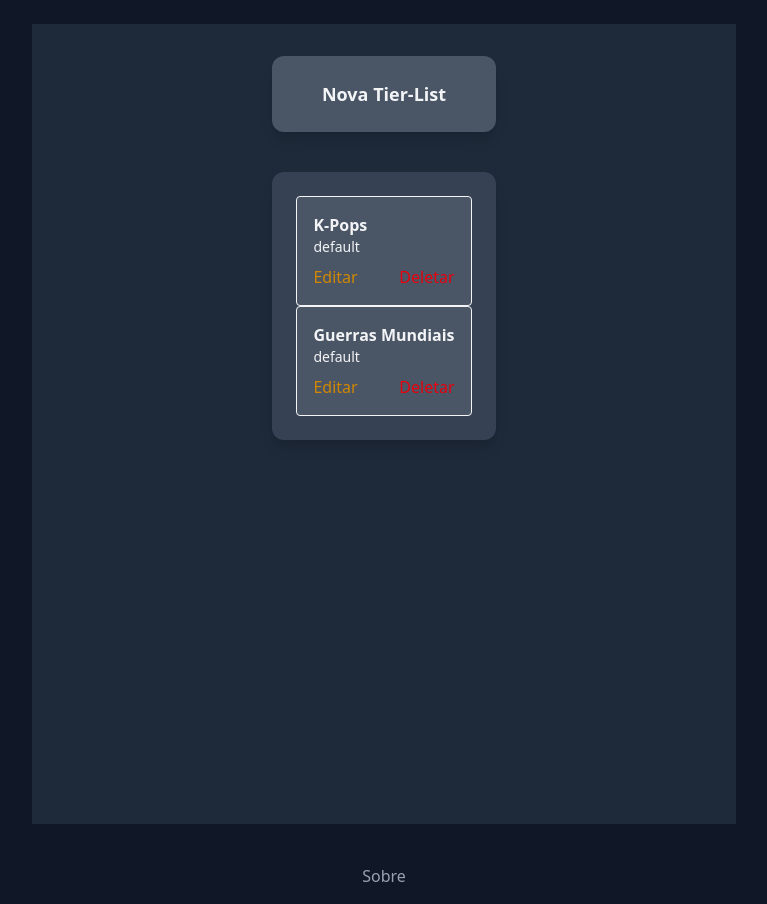
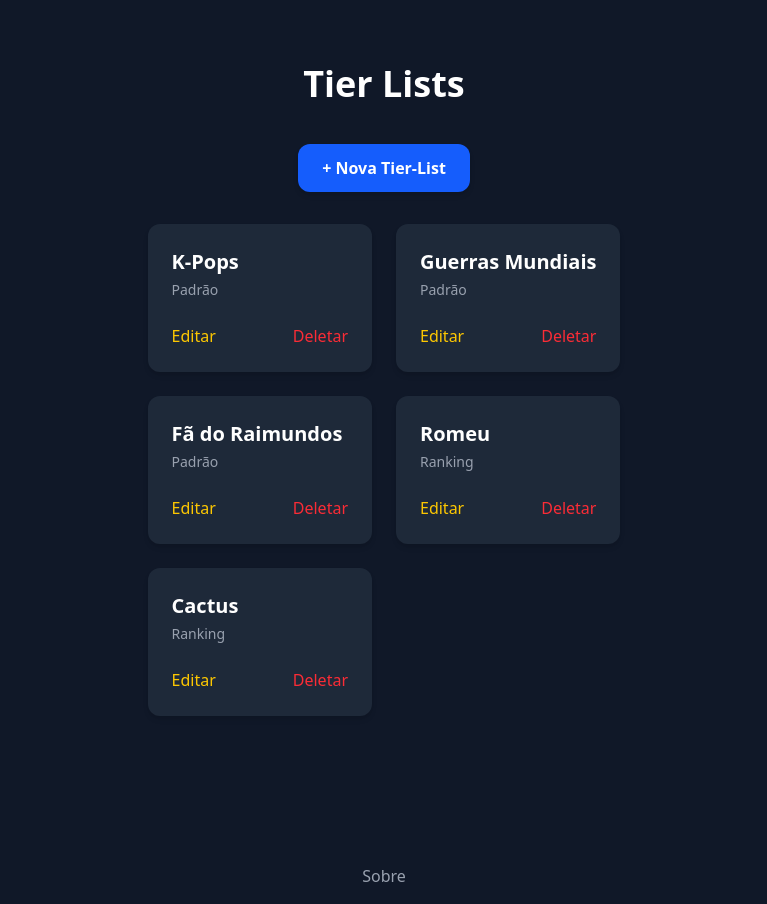
Before and after one commit to JoaoMiguelRita/TierList-Final-Frontend, a React (Vite) app: page / in a window 1280 px wide. Shown: the whole page, without its empty margins (256-1023 px from the left). Built offline with nearby package versions, Linux system fonts and the light colour scheme; data requests are answered from the project's data file.

Commit message:
Css da home atualizado

```diff
--- a/db.json
+++ b/db.json
@@ -9,13 +9,19 @@
           "id_item": "f16bb1c3-d86a-494c-9db3-9a114be54d6c",
           "name_item": "teste",
           "image_url": "",
-          "tier": "C"
+          "tier": "S"
         },
         {
           "id_item": "92a5aeee-0002-4e8f-9b33-4b89b8e582f9",
-          "name_item": "Teste",
+          "name_item": "Roberto",
           "image_url": "",
           "tier": "?"
+        },
+        {
+          "id_item": "ba52d528-3369-49f2-8e99-834f02d4af06",
+          "name_item": "triste",
+          "image_url": "",
+          "tier": "C"
         }
       ]
     },
@@ -37,6 +43,21 @@
           "tier": "A"
         }
       ]
+    },
+    {
+      "id": "7aaa8605-2903-4ea5-9e9c-b0a864a657cf",
+      "name": "Fã do Raimundos ",
+      "type": "default"
+    },
+    {
+      "id": "4ec2eafd-57a5-4c16-96ce-cbdaf0daf591",
+      "name": "Romeu",
+      "type": "ranking"
+    },
+    {
+      "id": "6468bcda-2567-464e-8edc-f9faf9f16411",
+      "name": "Cactus",
+      "type": "ranking"
     }
   ]
 }
--- a/package.json
+++ b/package.json
@@ -11,7 +11,6 @@
     "server": "json-server --watch db.json"
   },
   "dependencies": {
-    "@dnd-kit/core": "^6.3.1",
     "@dnd-kit/modifiers": "^9.0.0",
     "@dnd-kit/sortable": "^10.0.0",
     "@tailwindcss/vite": "^4.1.10",
--- a/src/App.jsx
+++ b/src/App.jsx
@@ -4,6 +4,7 @@ import DefaultLayout from "./layout/DefaultLayout";
 import SobrePage from "./pages/SobrePage";
 import TierForm from "./components/home/TierFormHome";
 import TierList from "./pages/TierListPage";
+import RankingListPage from "./pages/RankingListPage";
 
 export default function App() {
 
@@ -25,6 +26,10 @@ export default function App() {
           element: <TierList />,
         },
         {
+          path: "/ranking/:id",
+          element: <RankingListPage />,
+        },
+        {
           path: "/sobre",
           element: <SobrePage />,
         },
--- a/src/components/home/TierItemHome.jsx
+++ b/src/components/home/TierItemHome.jsx
@@ -10,7 +10,11 @@ export default function TierItemHome({ tier, onDelete, onEdit }) {
   });
 
   const handleCardClick = () => {
+    if (tier.type === "ranking") {
+      navigate(`/ranking/${tier.id}`);
+    } else {
       navigate(`/tierList/${tier.id}`);
+    }
   };
 
   /*const handleEdit = (e) => {
@@ -29,34 +33,43 @@ export default function TierItemHome({ tier, onDelete, onEdit }) {
   };
 
   const handleSave = () => {
+    if (formData.name.trim() === "") {
+      alert("O nome não pode estar vazio.");
+      return;
+    }
     onEdit(tier.id, formData);
     setIsEditing(false);
   };
 
   const handleDelete = (e) => {
     e.stopPropagation();
+    if (window.confirm("Tem certeza que deseja deletar esta Tier List?")) {
       onDelete(tier.id);
+    }
   };
 
   return (
     <>
       <div
-      className="flex flex-col border p-4 rounded hover:bg-gray-500 shadow-snpm bg-gray-600 cursor-pointer"
+        className="bg-gray-800 hover:bg-gray-700 transition-colors p-6 rounded-xl shadow-md cursor-pointer flex flex-col justify-between h-full"
         onClick={handleCardClick}
       >
-      <p className="font-bold">{tier.name}</p>
-      <p className="text-sm">{tier.type}</p>
+        <div>
+          <h2 className="text-xl font-bold mb-1">{tier.name}</h2>
+          <p className="text-sm text-gray-400 capitalize">
+            {tier.type === "default" ? "Padrão" : tier.type || "sem tipo"}
+          </p>
+        </div>
 
-      <div className="flex justify-between mt-2">
+        <div className="flex justify-between mt-6">
           <button
-          className="text-yellow-600 hover:underline"
-          /*onClick={handleEdit}*/
+            className="text-yellow-400 hover:underline"
             onClick={openEditModal}
           >
             Editar
           </button>
           <button
-          className="text-red-600 hover:underline"
+            className="text-red-500 hover:underline"
             onClick={handleDelete}
           >
             Deletar
@@ -68,24 +81,28 @@ export default function TierItemHome({ tier, onDelete, onEdit }) {
       Essa parte se chama Modal, foi a melhor forma apresentavel para
       realizar a edição do campo type.
     */}
+      {isEditing && (
+        <div className="fixed inset-0 bg-black bg-opacity-60 flex justify-center items-center z-50">
+          <div className="bg-gray-900 text-white p-6 rounded-xl shadow-lg w-full max-w-md">
+            <h2 className="text-2xl font-semibold mb-4">Editar Tier List</h2>
 
-    {isEditing && (
-        <div className="fixed inset-0 bg-black bg-opacity-50 flex justify-center items-center z-50">
-          <div className="bg-gray-800 text-white p-6 rounded shadow-lg w-full max-w-md">
-            <h2 className="text-xl font-semibold mb-4">Editar Tier List</h2>
-
+            <div className="mb-4">
+              <label className="block mb-1 text-sm">Nome</label>
               <input
                 type="text"
-              className="w-full p-2 rounded bg-gray-700 mb-4"
+                className="w-full p-2 rounded bg-gray-800 text-white focus:outline-none focus:ring-2 focus:ring-blue-500"
                 placeholder="Nome"
                 value={formData.name}
                 onChange={(e) =>
                   setFormData({ ...formData, name: e.target.value })
                 }
               />
+            </div>
 
+            <div className="mb-6">
+              <label className="block mb-1 text-sm">Tipo</label>
               <select
-              className="w-full p-2 rounded bg-gray-700 mb-4"
+                className="w-full p-2 rounded bg-gray-800 text-white focus:outline-none focus:ring-2 focus:ring-blue-500"
                 value={formData.type}
                 onChange={(e) =>
                   setFormData({ ...formData, type: e.target.value })
@@ -95,16 +112,17 @@ export default function TierItemHome({ tier, onDelete, onEdit }) {
                 <option value="default">Padrão</option>
                 <option value="ranking">Ranking</option>
               </select>
+            </div>
 
             <div className="flex justify-end gap-3">
               <button
-                className="bg-gray-600 hover:bg-gray-500 px-4 py-2 rounded"
+                className="bg-gray-700 hover:bg-gray-600 px-4 py-2 rounded"
                 onClick={() => setIsEditing(false)}
               >
                 Cancelar
               </button>
               <button
-                className="bg-indigo-600 hover:bg-indigo-500 px-4 py-2 rounded"
+                className="bg-blue-600 hover:bg-blue-500 px-4 py-2 rounded font-semibold"
                 onClick={handleSave}
               >
                 Salvar
@@ -114,6 +132,5 @@ export default function TierItemHome({ tier, onDelete, onEdit }) {
         </div>
       )}
     </>
-
   );
 }
--- a/src/components/home/TierListHome.jsx
+++ b/src/components/home/TierListHome.jsx
@@ -2,7 +2,7 @@ import TierItemHome from "./TierItemHome";
 
 export default function TierListHome({tierList, onDelete, onEdit}) {
   return (
-    <div className="min-w-sw mx-auto mt-10 bg-gray-700 text-gray-100  rounded-xl shadow-lg p-6">
+    <div className="grid sm:grid-cols-2 gap-6">
        {tierList.map(tier => (
             <TierItemHome
               key={tier.id}
--- a/src/layout/DefaultLayout.jsx
+++ b/src/layout/DefaultLayout.jsx
@@ -1,5 +1,3 @@
-// src/DefaultLayout.jsx
-
 import { Link, Outlet, useLocation } from "react-router-dom";
 
 export default function DefaultLayout() {
--- a/src/main.jsx
+++ b/src/main.jsx
@@ -1,6 +1,5 @@
 import { StrictMode } from 'react'
 import { createRoot } from 'react-dom/client'
-import './App.jsx'
 import App from './App.jsx'
 import './index.css'
 
--- a/src/pages/HomePage.jsx
+++ b/src/pages/HomePage.jsx
@@ -1,40 +1,44 @@
-import { useEffect, useState } from 'react';
-import { v4 as uuidv4} from 'uuid';
-import axios from 'axios';
-import TierListHome from '../components/home/TierListHome';
-import { Link } from 'react-router-dom';
+import { useEffect, useState } from "react";
+import { v4 as uuidv4 } from "uuid";
+import axios from "axios";
+import TierListHome from "../components/home/TierListHome";
+import { Link } from "react-router-dom";
 
 export default function HomePage() {
   const [tierList, setTierList] = useState([]);
 
   useEffect(() => {
-        axios.get('http://localhost:3000/tierList').then(
-        response => {
-            setTierList(response.data)
-        }
-        )
+    axios.get("http://localhost:3000/tierList").then((response) => {
+      setTierList(response.data);
+    });
   }, [tierList]);
 
   const handleEditarTier = (id, newTier) => {
-        axios.patch(`http://localhost:3000/tierList/${id}`, newTier)
+    axios.patch(`http://localhost:3000/tierList/${id}`, newTier);
   };
 
   const handleDeleteTier = (id) => {
     /*window.confirm("Deseja mesmo deletar esta TierList?")
         ? (axios.delete(`http://localhost:3000/tierList/${id}`))
         : (null)*/
-        axios.delete(`http://localhost:3000/tierList/${id}`)
+    axios.delete(`http://localhost:3000/tierList/${id}`);
   };
 
   return (
-        <div className="min-h-200 bg-gray-800 px-60 p-8">
+    <div className="min-h-200 bg-gray-900 text-white px-4 py-10">
+      <div className="max-w-4xl mx-auto">
+        <h1 className="text-4xl font-bold text-center mb-10">
+          Tier Lists
+        </h1>
+
+        <div className="flex justify-center mb-8">
           <Link
             to="/form"
-                className="block bg-gray-600 hover:bg-gray-500 transition-colors rounded-xl shadow-lg p-6 max-w-xl mx-auto"
+            className="bg-blue-600 hover:bg-blue-400 transition-colors text-white font-semibold px-6 py-3 rounded-xl shadow-md"
           >
-
-                <h1 className="text-lg font-bold text-center m-auto">Nova Tier-List</h1>
+            + Nova Tier-List
           </Link>
+        </div>
 
         <TierListHome
           tierList={tierList}
@@ -42,5 +46,6 @@ export default function HomePage() {
           onEdit={handleEditarTier}
         />
       </div>
+    </div>
   );
 }
--- /dev/null
+++ b/src/pages/RankingListPage.jsx
@@ -0,0 +1,79 @@
+import { useParams } from "react-router-dom";
+import { useEffect, useState } from "react";
+import axios from "axios";
+
+export default function RankingListPage() {
+  const { id } = useParams();
+  const [rankingList, setRankingList] = useState(null);
+  const [error, setError] = useState(null);
+
+  useEffect(() => {
+    axios.get(`http://localhost:3000/tierList/${id}`)
+      .then((res) => setRankingList(res.data))
+      .catch((err) => setError("Erro ao carregar ranking."));
+  }, [id]);
+
+  const handleEdit = (itemId) => {
+    const newName = prompt("Novo nome:");
+    if (!newName) return;
+
+    const updatedItems = rankingList.items.map(item =>
+      item.id_item === itemId ? { ...item, name_item: newName } : item
+    );
+
+    axios.patch(`http://localhost:3000/tierList/${id}`, { items: updatedItems })
+      .then(() => setRankingList(prev => ({ ...prev, items: updatedItems })))
+      .catch(() => alert("Erro ao editar item."));
+  };
+
+  const handleDelete = (itemId) => {
+    if (!confirm("Deseja realmente excluir?")) return;
+
+    const updatedItems = rankingList.items.filter(item => item.id_item !== itemId);
+
+    axios.patch(`http://localhost:3000/tierList/${id}`, { items: updatedItems })
+      .then(() => setRankingList(prev => ({ ...prev, items: updatedItems })))
+      .catch(() => alert("Erro ao deletar item."));
+  };
+
+  if (error) return <p className="text-red-500">{error}</p>;
+  if (!rankingList) return <p className="text-white">Carregando ranking...</p>;
+
+  const sortedItems = [...(rankingList.items || [])].sort((a, b) => a.ordem - b.ordem);
+
+  return (
+    <div className="min-h-screen bg-gray-900 text-white px-6 py-8">
+      <h1 className="text-4xl font-bold mb-8 text-center">
+        {rankingList.name} - Ranking
+      </h1>
+
+      <div className="space-y-4 max-w-3xl mx-auto">
+        {sortedItems.map((item, index) => (
+          <div
+            key={item.id_item}
+            className="flex items-center justify-between bg-gray-700 px-4 py-3 rounded shadow"
+          >
+            <div className="flex items-center gap-4">
+              <span className="text-xl font-bold">{index + 1}º</span>
+              <span>{item.name_item}</span>
+            </div>
+            <div className="flex gap-2">
+              <button
+                className="text-yellow-400 hover:underline"
+                onClick={() => handleEdit(item.id_item)}
+              >
+                Editar
+              </button>
+              <button
+                className="text-red-500 hover:underline"
+                onClick={() => handleDelete(item.id_item)}
+              >
+                Deletar
+              </button>
+            </div>
+          </div>
+        ))}
+      </div>
+    </div>
+  );
+}
--- a/tailwind.config.js
+++ b/tailwind.config.js
@@ -15,7 +15,6 @@ module.exports = {
         "2xl": "1496px",
       },
     },
-    extend: {},
   },
   plugins: [],
 }
```
Also changed, not shown: src/components/home/TierFormHome.jsx (+41 -24 lines), 1 other file (tests, documents, lock files or other folders). Lines whose indentation alone changed are shown as unchanged.
